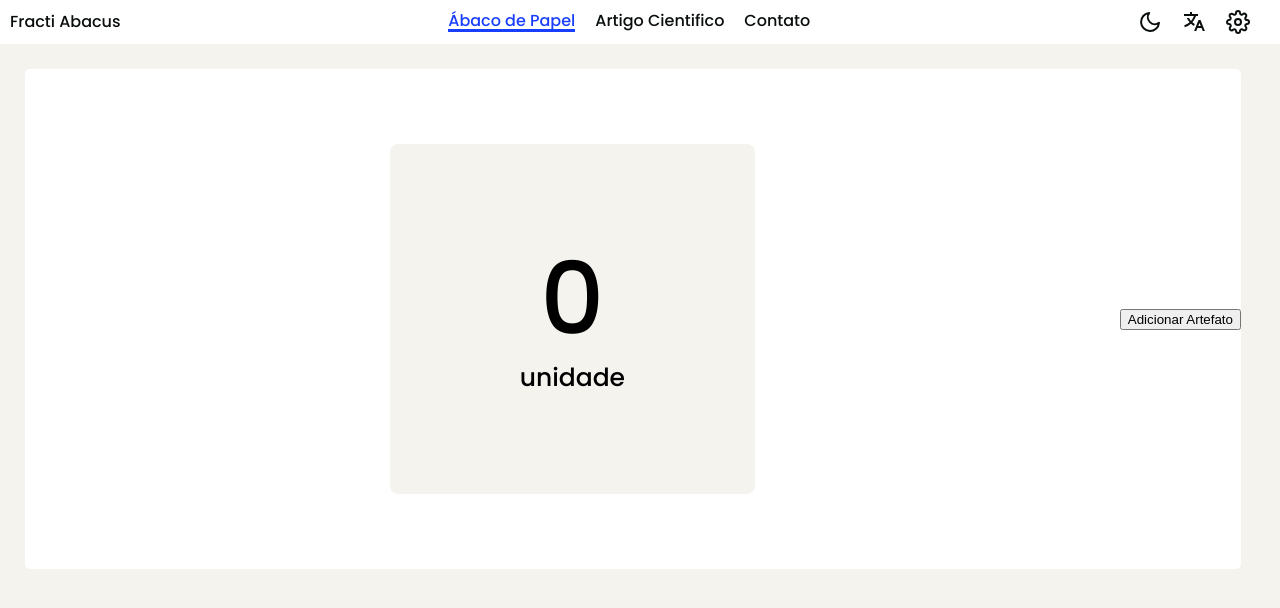
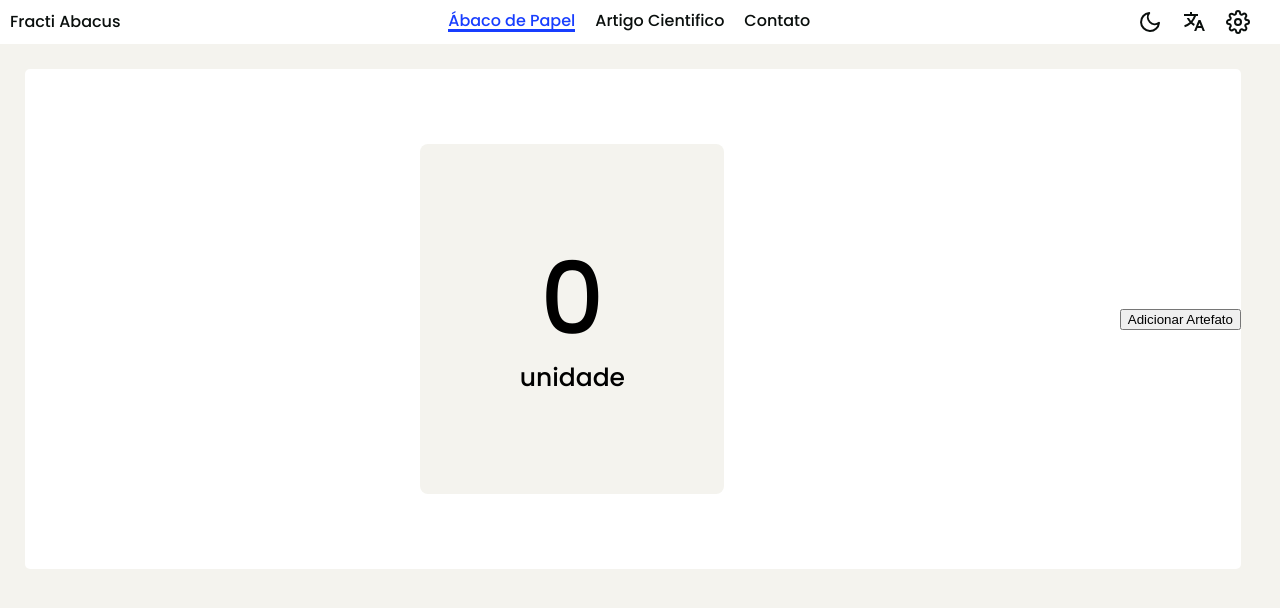
Before and after one commit to juniorsn1409/fractiabaci, a Next.js app: page / in a window 1280 px wide. Shown: the top 608 px of the page. Built offline with nearby package versions, Linux system fonts and the light colour scheme.

Commit message:
[PF-51] Reconhecimento da CasaDecimal pelo Artefato

```diff
--- a/src/components/Artefato/index.tsx
+++ b/src/components/Artefato/index.tsx
@@ -1,14 +1,16 @@
-// Artefato.js
-
 import { motion, useDragControls } from 'framer-motion';
 import React from 'react';
 
 interface ArtefatoProps {
+  qtdArtefato: number; // Alterado para o tipo 'number'
   refExterna: React.RefObject<HTMLDivElement>;
+  setQtdArtefato: React.Dispatch<React.SetStateAction<number>>;
 }
 
-export default function Artefato({ refExterna }: ArtefatoProps) {
+export default function Artefato({ refExterna, qtdArtefato, setQtdArtefato }: ArtefatoProps) {
   const size = 50;
+  var isInCasaDecimal: boolean = false;
+  var beforeIsInCasaDecimal: boolean = false
   const controls = useDragControls();
 
   function startDrag(event: React.PointerEvent) {
@@ -16,25 +18,70 @@ export default function Artefato({ refExterna }: ArtefatoProps) {
     console.log("event: " + event);
   }
 
+  const handlerDragEnd = (info: any) => {
+    console.log("[dragEnd] verificando se info existe: ")
+    console.log("info: " + info)
+    console.log("info.point: " + info.point)
+    if (info && info.point) {
+      const casaDecimal = document.getElementById('casaDecimal');
+      console.log("[dragEnd] info existe!");
+      console.log("[dragEnd] se casaDecimal existe: " + casaDecimal)
+      if (casaDecimal) {
+        console.log("[dragEnd] casaDecimal existe!")
+        const casaDecimalRect = casaDecimal.getBoundingClientRect();
+        console.log("[dragEnd]  verificando se estamos dentro!")
+        if (
+          info.point.x >= casaDecimalRect.left &&
+          info.point.x <= casaDecimalRect.right &&
+          info.point.y >= casaDecimalRect.top &&
+          info.point.y <= casaDecimalRect.bottom
+        ) {
+          console.log("[dragEnd] estamos dentro!")
+          beforeIsInCasaDecimal = isInCasaDecimal
+          isInCasaDecimal = true
+        } else {
+          console.log("[dragEnd] estamos fora!")
+          beforeIsInCasaDecimal = isInCasaDecimal
+          isInCasaDecimal = false
+        }
+
+        console.log("[dragEnd][Verificação]")
+        console.log("beforeIsInCasaDecimal: " + beforeIsInCasaDecimal)
+        console.log("isInCasaDecimal: " + isInCasaDecimal)
+
+        verificandoCondicaoParaArtefato(beforeIsInCasaDecimal, isInCasaDecimal);
+        setQtdArtefato(qtdArtefato + 1)
+      }
+    }
+  };
+
+  const verificandoCondicaoParaArtefato = (before: boolean, actual: boolean) => {
+
+  }
+
   return (
     <>
-      <div onPointerDown={startDrag} style={{ position: "absolute", touchAction: "none" }} ></div>
       <motion.div
         drag
+        onPointerDown={startDrag}
         dragConstraints={refExterna}
         dragElastic={0.85}
         dragListener={true}
         dragControls={controls}
+        // onDragEnd={handlerDragEnd(event, info)}
         onDrag={(event, info) => console.log(info.point.x, info.point.y)}
-        onDragEnd={(event, info) => console.log(info.point.x, info.point.y)}
+        onDragEnd={(event, info) => {
+          handlerDragEnd(info)
+          console.log(info.point.x, info.point.y);
+        }}
         style={{
+          touchAction: 'none',
           zIndex: 1,
           width: `${size}px`,
           height: `${size}px`,
           borderRadius: "50%",
           backgroundColor: "var(--azul-atlatico)",
         }}
-        onMeasureDragConstraints={console.log}
       />
     </>
   );
--- a/src/components/CasaDecimal/index.tsx
+++ b/src/components/CasaDecimal/index.tsx
@@ -1,47 +1,40 @@
-import { useEffect, useState } from 'react';
+import { motion } from 'framer-motion';
 import { styled } from 'styled-components';
 
 interface CasaDecimalProps {
-  texto: string;
-  numero: string;
+  tipo: 'unidade' | 'dezena' | 'centena';
+  artefatos: number;
 }
-
-const Casa = styled.div`
-  width: 30%;
-  height: 70%;
-  margin: auto;
-  border-radius: 8px;
-  transition: background-color 0.3s;
-  background-color: var(--braco-isabeline);
-  display: flex;
-  flex-direction: column;
-  justify-content: center;
-  align-items: center;
-`;
 
 const Numero = styled.h1`
   font-size: 100px;
   margin-bottom: 16px;
   transition: 0.5s;
 `;
-
 const Titulo = styled.span`
   font-size: 25px;
-`
+`;
 
-export default function CasaDecimal({ texto, numero }: CasaDecimalProps) {
-  // Usar estado local para controlar o número exibido
-  const [numeroExibido, setNumeroExibido] = useState(numero);
+export default function CasaDecimal({ tipo, artefatos }: CasaDecimalProps) {
+  return (
+    <motion.div
+      id='casaDecimal' // Atualizado para 'casaDecimal'
+      style={{
+        width: '25%',
+        height: '70%',
+        margin: 'auto',
+        borderRadius: '8px',
+        transition: 'background-color 0.3s',
+        backgroundColor: 'var(--braco-isabeline)',
+        display: 'flex',
+        flexDirection: 'column',
+        justifyContent: 'center',
+        alignItems: 'center',
+      }}
+    >
+      <Numero>{artefatos}</Numero>
+      <Titulo>{tipo}</Titulo>
+    </motion.div>
 
-  // Use useEffect para atualizar o número exibido sempre que a prop 'numero' mudar
-  useEffect(() => {
-    setNumeroExibido(numero);
-  }, [numero]);
-
-  return (
-    <Casa>
-      <Numero>{numeroExibido}</Numero>
-      <Titulo>{texto}</Titulo>
-    </Casa>
   );
 }
--- a/src/components/Main/index.tsx
+++ b/src/components/Main/index.tsx
@@ -20,25 +20,37 @@ const MainContent = styled.main`
 
 export default function Main() {
   const mainContentRef = useRef(null);
+  const [artefatos, setArtefatos] = useState<string[]>([]); // Defina o tipo como string[]
+  const [qtdArtefato, setQtdArtefato] = useState(0);
 
-  const [artefatos, setArtefatos] = useState<JSX.Element[]>([]);
   const adicionarArtefato = () => {
-    // Gerar um ID único para o novo artefato
     const novoArtefatoId = Date.now().toString();
+    setArtefatos([...artefatos, novoArtefatoId]);
+  };
 
-    // Criar um novo elemento Artefato com a chave definida como o ID único
-    const novoArtefato = <Artefato key={novoArtefatoId} refExterna={mainContentRef} />;
+  const aumentarNumero = () => {
+    setQtdArtefato(qtdArtefato + 1);
+  };
 
-    // Adicionar o novo elemento à lista de artefatos
-    setArtefatos([...artefatos, novoArtefato]);
+  const diminuirNumero = () => {
+    setQtdArtefato(qtdArtefato - 1);
   };
 
   return (
     <MainContent ref={mainContentRef}>
-      <CasaDecimal texto={"unidade"} numero={"0"} />
-      {artefatos.map((artefato) => (
-        <div key={artefato.key}>{artefato}</div>
+      {/* <CasaDecimal tipo='centena' artefatos={qtdArtefato} />
+      <CasaDecimal tipo='dezena' artefatos={qtdArtefato} /> */}
+      <CasaDecimal tipo='unidade' artefatos={qtdArtefato} />
+
+      {artefatos.map((artefatoId) => (
+        <Artefato
+          key={artefatoId}
+          refExterna={mainContentRef}
+          setQtdArtefato={setQtdArtefato}
+          qtdArtefato={qtdArtefato}
+        />
       ))}
+
       <button onClick={adicionarArtefato}>Adicionar Artefato</button>
     </MainContent>
   );
```
